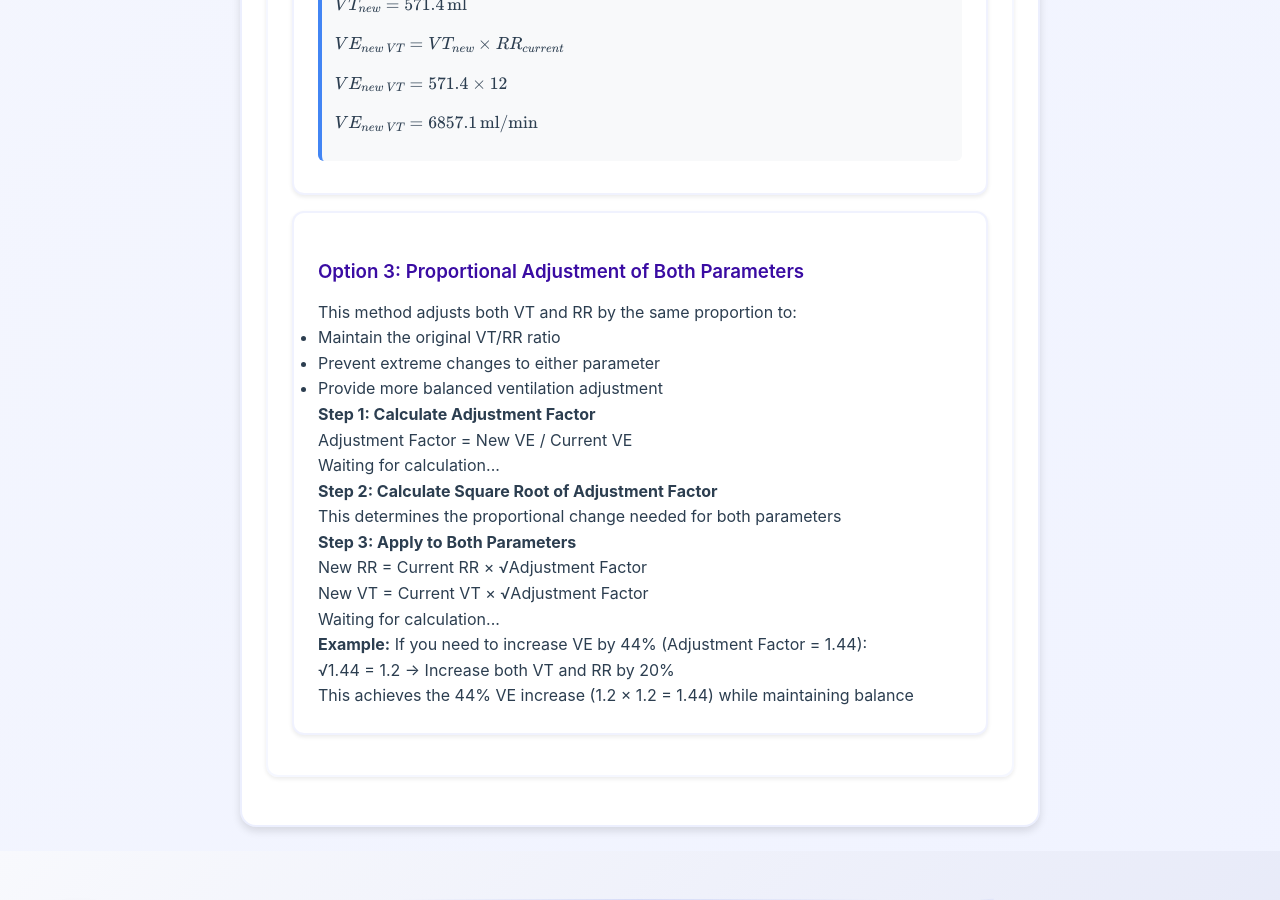
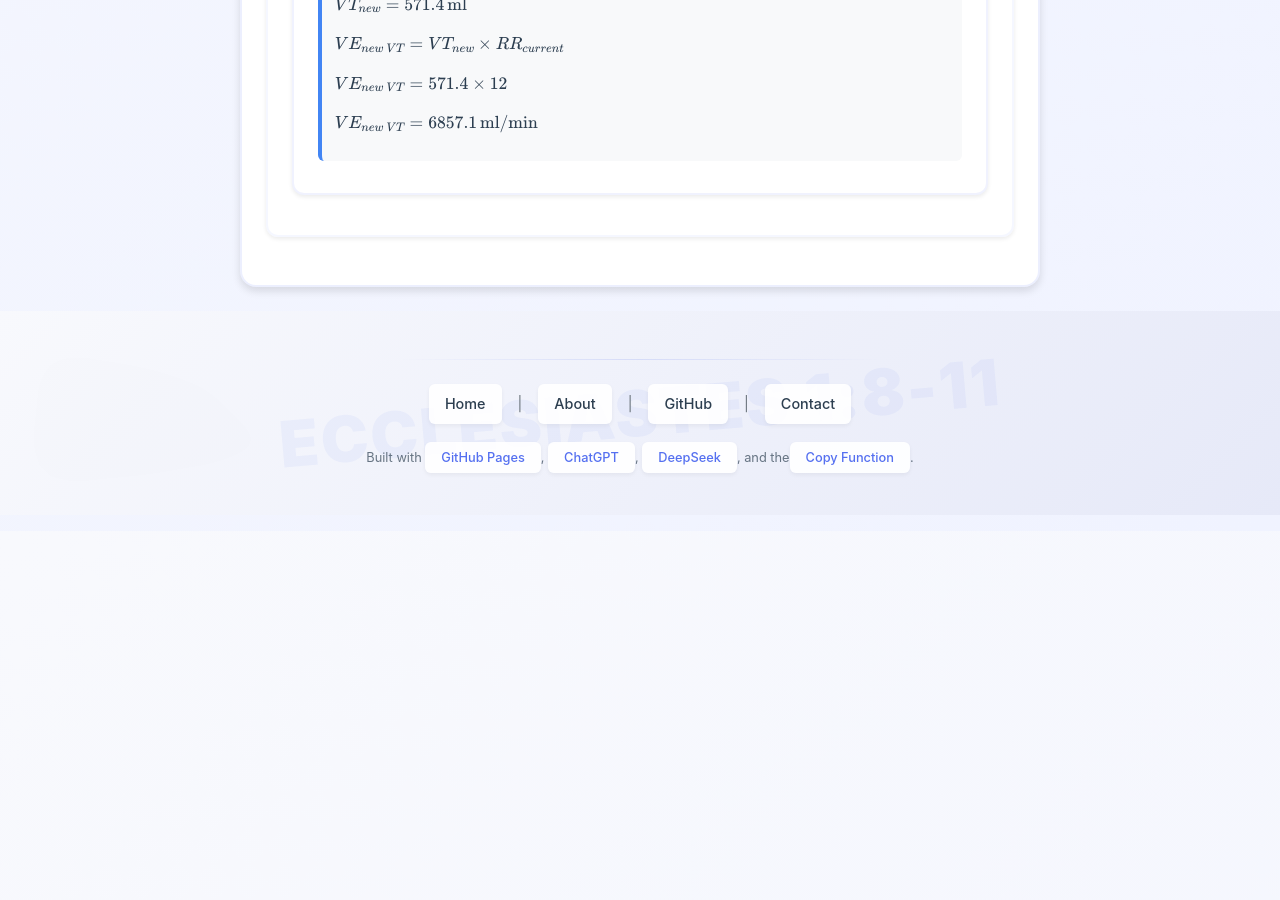
Before and after one commit to ZBZFirst/info, a Jekyll site: the page built from quiz4/paco2-calculator.md, in a window 1280 px wide and 900 px high, scrolled down 2941 px. Built offline with Jekyll 4.4.1, drawn with Linux system fonts in a browser that asks for light colours; after the commit the page ends 3472 px from its top, so only the background shows below that.

Commit message:
Update paco2-calculator.md

```diff
--- a/quiz4/paco2-calculator.md
+++ b/quiz4/paco2-calculator.md
@@ -93,42 +93,6 @@ title: PaCO2 Adjustment Calculator
         </div>
       </div>
     </div>
-
-    <div class="card">
-      <h3>Option 3: Proportional Adjustment of Both Parameters</h3>
-      <div class="formula-box">
-        <p class="method-explanation">This method adjusts both VT and RR by the same proportion to:</p>
-        <ul class="method-benefits">
-          <li>Maintain the original VT/RR ratio</li>
-          <li>Prevent extreme changes to either parameter</li>
-          <li>Provide more balanced ventilation adjustment</li>
-        </ul>
-
-        <div class="calculation-steps">
-          <p><strong>Step 1: Calculate Adjustment Factor</strong></p>
-          <p>Adjustment Factor = New VE / Current VE</p>
-          <div id="adjustment-factor-steps">
-            <p>Waiting for calculation...</p>
-          </div>
-
-          <p><strong>Step 2: Calculate Square Root of Adjustment Factor</strong></p>
-          <p>This determines the proportional change needed for both parameters</p>
-
-          <p><strong>Step 3: Apply to Both Parameters</strong></p>
-          <p>New RR = Current RR × √Adjustment Factor</p>
-          <p>New VT = Current VT × √Adjustment Factor</p>
-          <div id="proportional-adjustment-steps">
-            <p>Waiting for calculation...</p>
-          </div>
-        </div>
-
-        <div class="clinical-example">
-          <p><strong>Example:</strong> If you need to increase VE by 44% (Adjustment Factor = 1.44):</p>
-          <p>√1.44 = 1.2 → Increase both VT and RR by 20%</p>
-          <p>This achieves the 44% VE increase (1.2 × 1.2 = 1.44) while maintaining balance</p>
-        </div>
-      </div>
-    </div>
   </div>
 </div>
 
```
